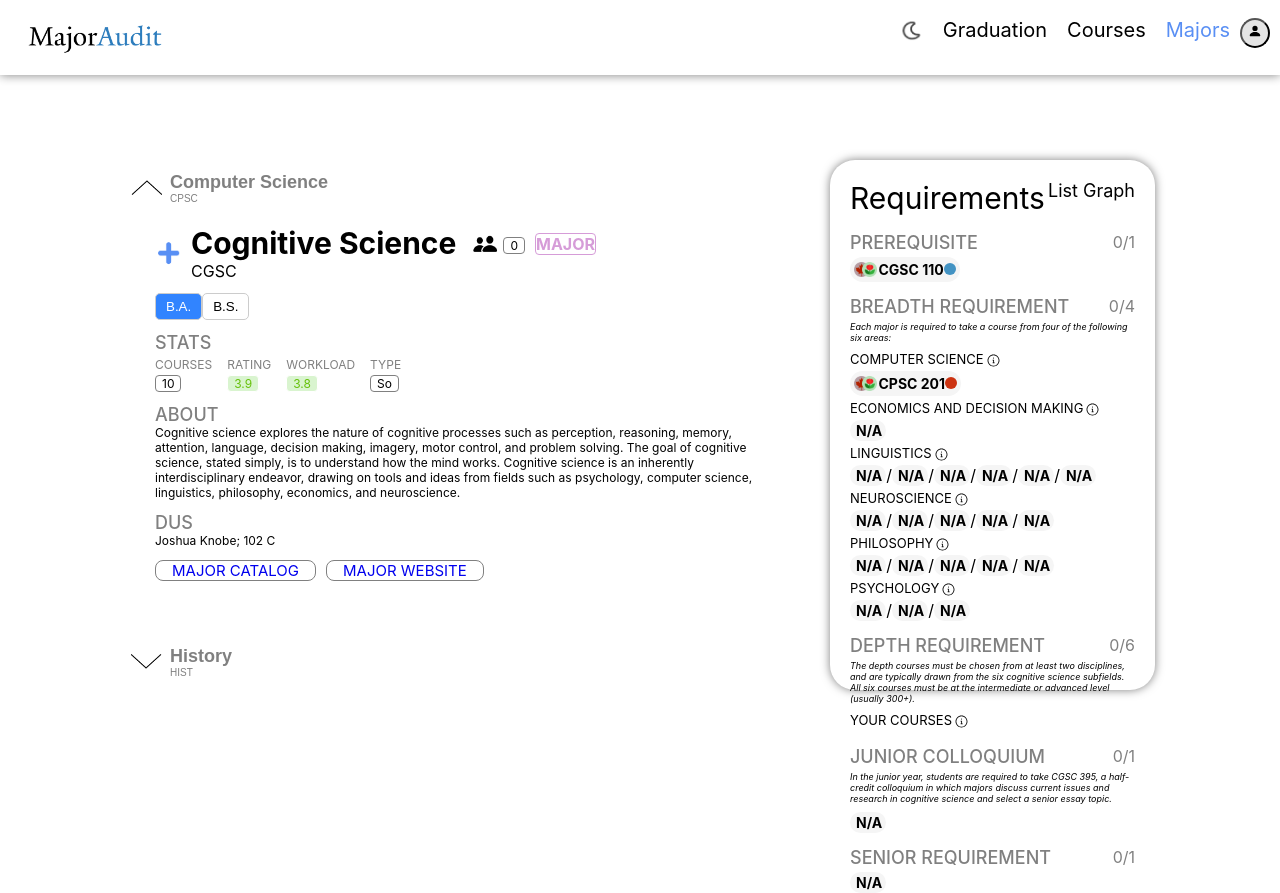
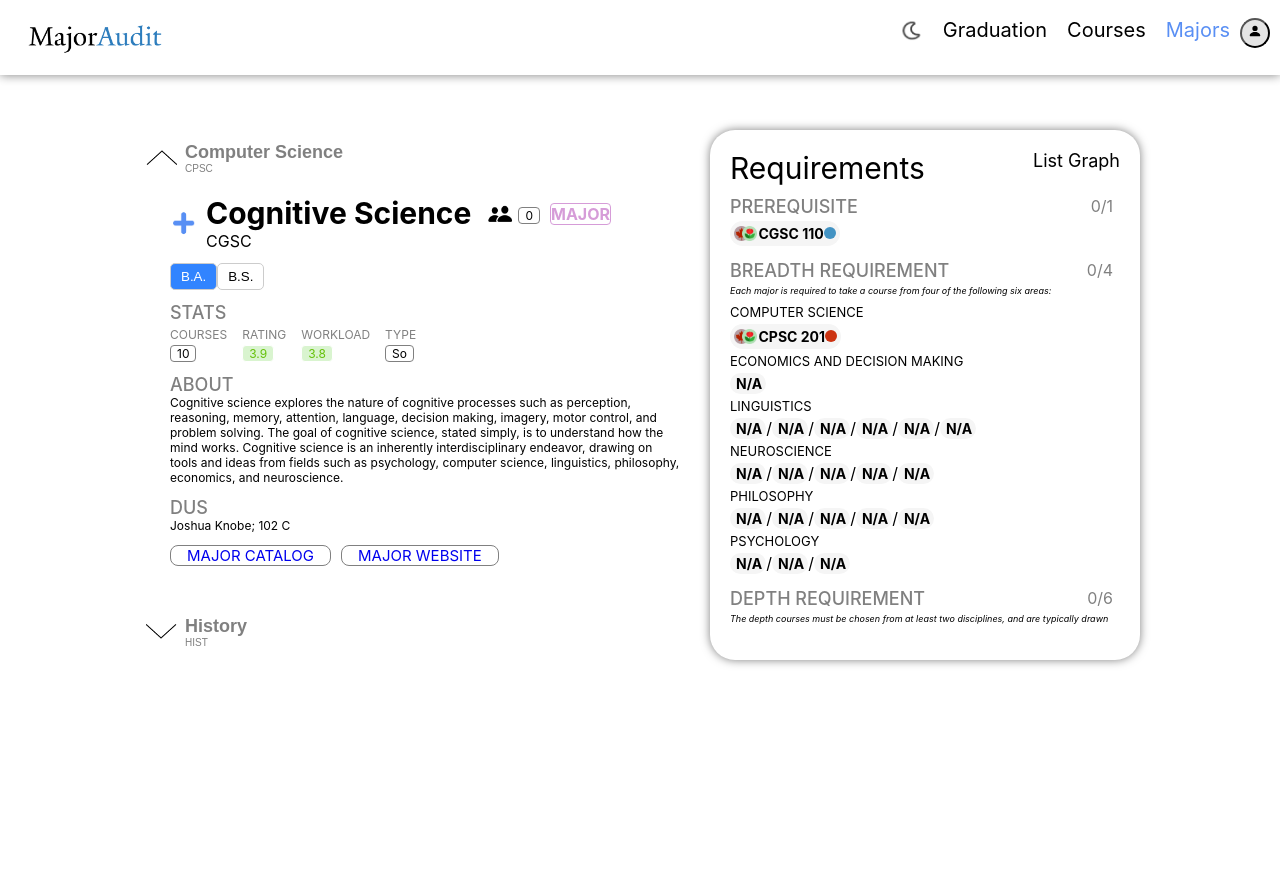
Before and after one commit to YaleComputerSociety/MajorAudit, a React (Create React App) app in the folder frontend/: page /majors in a window 1280 px wide. After the commit the page ends 800 px from the top, so only its background shows below. Built offline with nearby package versions, Linux system fonts and the light colour scheme.

Commit message:
scroll overflow on requirements

```diff
--- a/frontend/src/commons/mock/MockProgram.ts
+++ b/frontend/src/commons/mock/MockProgram.ts
@@ -45,10 +45,12 @@ export const CPSC: Program = {
           subsections: [
             {
               name: "YOUR COURSES",
+              description: "Courses you have taken that work for this requirement.",
               courses: []
             },
             {
               name: "POPULAR",
+              description: "Courses that are popular for this requirement.",
               courses: []
             }
           ],
--- a/frontend/src/commons/types/TypeProgram.ts
+++ b/frontend/src/commons/types/TypeProgram.ts
@@ -30,6 +30,7 @@ interface DegreeMetadata {
 
 interface DegreeRequirementsSubsection {
     name?: string;
+    description?: string;
     courses: Array<Course>;
 }
 
--- a/frontend/src/pages/Majors/Majors.module.css
+++ b/frontend/src/pages/Majors/Majors.module.css
@@ -2,16 +2,16 @@
   margin-top: 110px;
   display: flex;
   align-items: center;
-  padding: 50px 125px;
+  padding: 20px calc(50% - 500px);
   transition: opacity 0.3s;
 }
 
 .majorContainer {
   padding: 20px;
-  width: 600px;
+  width: auto;
   height: 400px;
   background-color: white;
-  margin-right: 55px;
+  margin-right: 10px;
   /* border: 1px solid black; */
 }
 
@@ -20,8 +20,17 @@
   border-radius: 25px;
   width: 490px;
   height: 490px;
+  min-width: 390px;
   background-color: white;
   box-shadow: 0px 0px 10px rgba(0, 0, 0, 0.5);
+}
+
+.reqsList {
+  height: 430px;
+  scrollbar-color: rgb(131, 131, 131) transparent;
+  scrollbar-width: thin;
+  overflow-y: scroll;
+  padding-right: 7px;
 }
 
 .subsectionHeader {
--- a/frontend/src/pages/Majors/components/ProgramRequirementsBox.tsx
+++ b/frontend/src/pages/Majors/components/ProgramRequirementsBox.tsx
@@ -9,7 +9,7 @@ import CourseBoxSmall from "../../../commons/components/courses/CourseBoxSmall";
 
 function RequirementsTopshelf(major: Degree) {
   return(
-    <div style={{ display: "flex", justifyContent: "space-between", marginBottom: "16px" }}>
+    <div style={{ display: "flex", justifyContent: "space-between", marginBottom: "10px" }}>
       <div style={{ fontSize: "30px" }}>Requirements</div>
       <div style={{ fontSize: "18px" }}>List Graph</div>
     </div>
@@ -18,7 +18,7 @@ function RequirementsTopshelf(major: Degree) {
 
 function RequirementsContent(degree: Degree) {
   return(
-    <div>
+    <div className={styles.reqsList}>
       {degree.requirements.map((req) => (
         <div>
           <div style={{ display: "flex", justifyContent: "space-between" }}>
@@ -31,7 +31,9 @@ function RequirementsContent(degree: Degree) {
           {req.subsections.map((sub, subIndex) => (
               <div key={subIndex} style={{ marginBottom: subIndex === req.subsections.length - 1 ? "14px" : "4px" }}>
               {sub.name && (
-                  <div style={{display:"flex"}}><div style={{ fontSize: "13px", fontStyle: "semibold", marginBottom: "4px" }}>{sub.name}</div> <InfoButton text="Your courses that work for this requirement" size={13}/> </div>
+                  <div style={{display:"flex"}}><div style={{ fontSize: "13px", fontStyle: "semibold", marginBottom: "4px" }}>{sub.name}</div>
+                  {sub.description && <InfoButton text={sub.description} size={13}/> }
+                  </div>
               )}
               <div style={{ display: "flex" }}>
                   {sub.courses.map((course, courseIndex) => (
```
